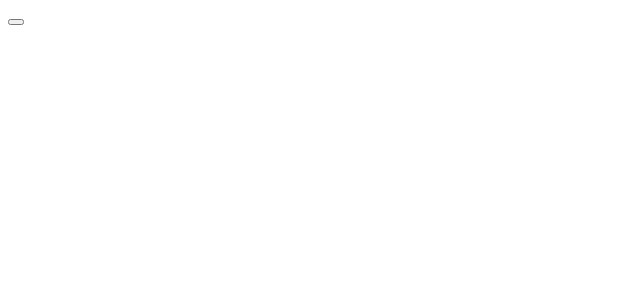
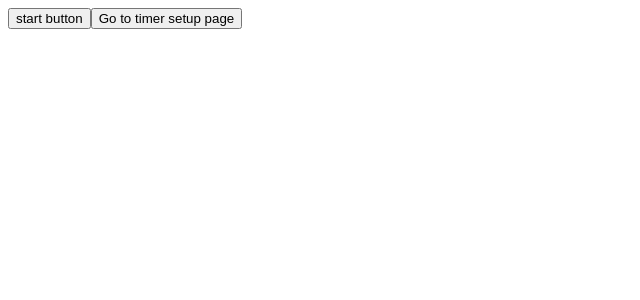
Before and after one commit to fredrikssongustav/timer-nextjs, a Next.js app: page /clock in a window 1280 px wide. Shown: the top 300 px of the page, without its empty margins (0-640 px from the left). Built offline with nearby package versions, Linux system fonts and the light colour scheme.

Commit message:
feat(clock): we now have a functional back button

```diff
--- a/pages/clock.tsx
+++ b/pages/clock.tsx
@@ -1,7 +1,7 @@
 import Head from 'next/head';
 import * as React from 'react';
 import { useState } from 'react';
-import { useRouter } from 'next/router';
+import Router, { useRouter } from 'next/router';
 
 const Clock: React.FC = () => {
     return (<div data-testid="clock" />);
@@ -10,9 +10,21 @@ const Clock: React.FC = () => {
 const ClockPage: React.FC = () => {
     const router = useRouter();
 
+
+    const goBack = (event: React.MouseEvent<HTMLElement>) => {
+        event.preventDefault()
+        Router.push({
+            pathname: '/',
+        })
+    }
+
     return (<div>
         <Clock />
         <button data-testid="start-button">
+            start button
+        </button>
+        <button data-testid="back-button" onClick={goBack}>
+            Go to timer setup page
         </button>
     </div>)
 }
```
Also changed, not shown: 2 other files (tests, documents, lock files or other folders).
